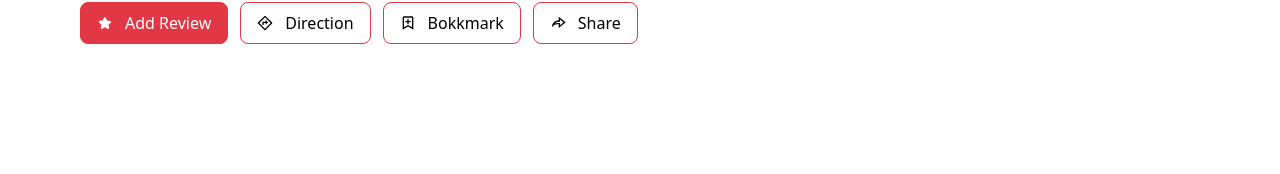
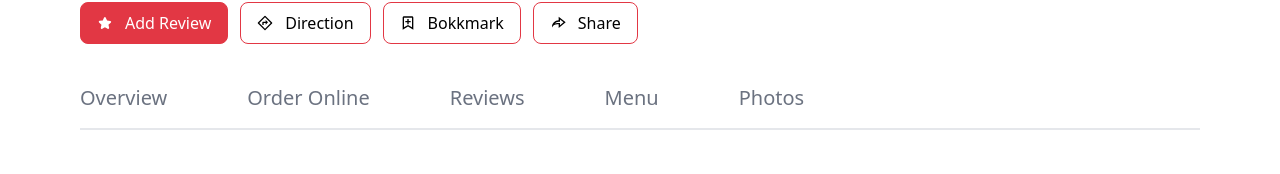
Before and after one commit to Jinocvarughese/Zomato-clone, a React (Create React App) app in the folder frontend/: page /restaurant/1 in a window 1280 px wide. Shown: the part 652-826 px from the top of the page. Before the commit the page ends 800 px from the top, so only its background shows below. Built offline with nearby package versions, Linux system fonts and the light colour scheme.

Commit message:
added restaurant tabs

```diff
--- a/frontend/src/App.jsx
+++ b/frontend/src/App.jsx
@@ -17,6 +17,11 @@
     </Route>
     <HomeLayoutHOC path="/:type" exact component={Home}/>
     <RestaurantLayoutHOC path="/restaurant/:id" exact component={temp}/>
+    <RestaurantLayoutHOC path="/restaurant/:id/overview" exact component={temp}/>
+    <RestaurantLayoutHOC path="/restaurant/:id/order-online" exact component={temp}/>
+    <RestaurantLayoutHOC path="/restaurant/:id/reviews" exact component={temp}/>
+    <RestaurantLayoutHOC path="/restaurant/:id/menu" exact component={temp}/>
+    <RestaurantLayoutHOC path="/restaurant/:id/photos" exact component={temp}/>
     </>
     );
 }
--- /dev/null
+++ b/frontend/src/Components/restaurant/Tabs.jsx
@@ -0,0 +1,69 @@
+import React from 'react';
+import classnames from 'classnames';
+import { useLocation, Link, useParams} from "react-router-dom";
+
+const Tab = (props) => {
+    const { id } = useParams();
+    return (
+        <Link to={`/restaurant/${id}/${props.route}`}>
+
+        <div
+          className={classnames("text-gray-500 font-light",
+            {"text-zomato-400 font-semibold ": props.isActive,
+        })}
+        >
+
+        <h3 className="text-lg md:text-xl">{props.title}</h3>
+    </div>
+    </Link>
+    );
+};
+
+
+const TabContainer = (props) => {
+    const location = useLocation();
+
+    const currentPath = location.pathname;
+
+    const tabs = [
+        {
+            title: "Overview",
+            route: "overview",
+            isActive: currentPath.includes("overview"),
+        },
+        {
+            title: "Order Online",
+            route: "order-online",
+            isActive: currentPath.includes("order-online"),
+        },
+        {
+            title: "Reviews",
+            route: "reviews",
+            isActive: currentPath.includes("reviews"),
+        },
+        {
+            title: "Menu",
+            route: "menu",
+            isActive: currentPath.includes("menu"),
+        },
+        {
+            title: "Photos",
+            route: "photos",
+            isActive: currentPath.includes("photos"),
+        },
+    ];
+
+    return (
+        <>
+            <div className="flex relative items-center pb-4 gap-8 md:gap-20 overflow-x-scroll border-b-2">
+
+              {tabs.map((tab) => (
+                  <Tab {...tab} key={`123${tab.route}`} />
+              ))}
+
+            </div>
+        </>
+    );
+};
+
+export default TabContainer;
--- a/frontend/src/layout/Restaurant.layout.jsx
+++ b/frontend/src/layout/Restaurant.layout.jsx
@@ -7,9 +7,10 @@
 import ImageGrid from '../Components/restaurant/ImageGrid';
 import InfoButtons from '../Components/restaurant/InfoButtons';
 import RestaurantInfo from '../Components/restaurant/RestaurantInfo';
+import TabContainer from '../Components/restaurant/Tabs';
 
 
-const RestaurantLayout = () => {
+const RestaurantLayout = (props) => {
     return (
     <>
     {" "}
@@ -44,7 +45,10 @@
         </InfoButtons>
 
       </div>
-
+      <div className="my-10">
+      <TabContainer></TabContainer>
+      </div>
+      {props.children}
     </div>
     </>
     );
```
